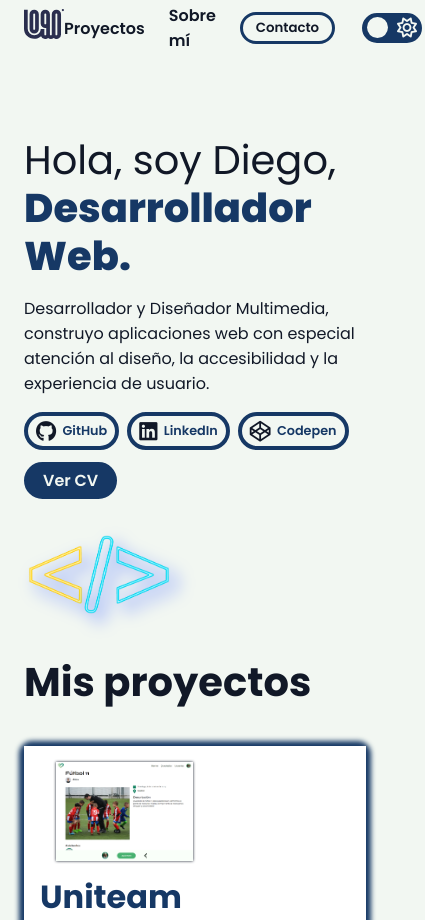
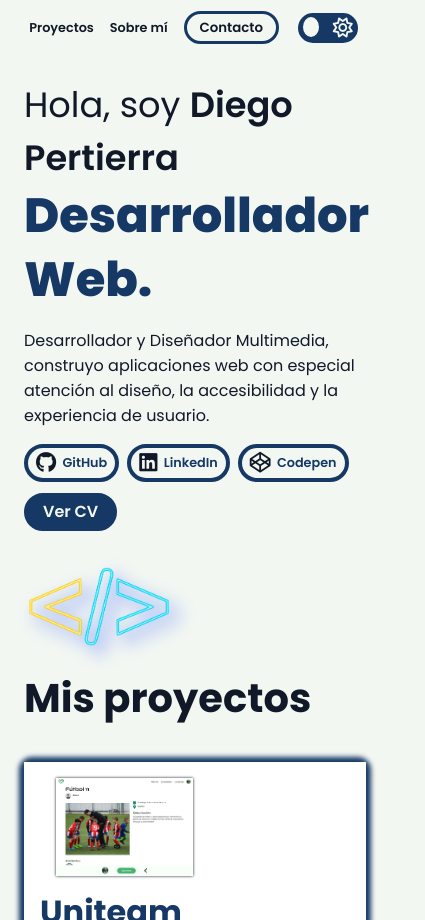
Before and after one commit to DiegoPertierraM/Portfolio-Diego-Pertierra, a website with bundled scripts: page index.html in a window 390 px wide. Shown: the top 920 px of the page, 425 px wide, since content can reach past the window. Built offline with nearby package versions, Linux system fonts and the light colour scheme.

Commit message:
Add mobile menu and adjust content sizes

```diff
--- /dev/null
+++ b/helpers/toggle-mobile-menu.js
@@ -0,0 +1,8 @@
+export const toggleClassBasedOnScreenSize = () => {
+  const menu = document.querySelector('.menu');
+  if (window.innerWidth <= 525) {
+    menu.classList.add('mobile-menu');
+  } else {
+    menu.classList.remove('mobile-menu');
+  }
+};
--- a/index.html
+++ b/index.html
@@ -22,11 +22,6 @@
     <header>
       <div class="menu-highlight"></div>
       <div class="menu">
-        <h1>
-          <a href="index.html"
-            ><img src="logo.svg" alt="Logo personal" width="40px"
-          /></a>
-        </h1>
         <nav>
           <menu>
             <li><a href="#projects">Proyectos</a></li>
@@ -48,7 +43,11 @@
     <main>
       <section id="hero">
         <div>
-          <h2>Hola, soy Diego,<br /><span>Desarrollador Web.</span></h2>
+          <div class="hero-title">
+            <span>Hola, soy </span>
+            <h1>Diego Pertierra</h1>
+            <h2>Desarrollador Web.</h2>
+          </div>
           <p>
             Desarrollador y Diseñador Multimedia, construyo aplicaciones web con
             especial atención al diseño, la accesibilidad y la experiencia de
@@ -251,14 +250,14 @@
         ></span>
         <h2>Contact Me</h2>
         <form id="contact-form">
-          <label for="name">Name:</label>
-          <input type="text" name="user_name" required />
+          <label for="user_name">Name:</label>
+          <input type="text" name="user_name" id="user_name" required />
 
-          <label for="email">Email:</label>
-          <input type="email" name="user_email" required />
+          <label for="user_email">Email:</label>
+          <input type="email" name="user_email" id="user_email" required />
 
           <label for="message">Message:</label>
-          <textarea name="message" required></textarea>
+          <textarea name="message" id="message" required></textarea>
 
           <button type="submit">Send</button>
         </form>
--- a/main.js
+++ b/main.js
@@ -1,6 +1,7 @@
 import { darkMode } from './helpers/dark-mode.js';
 import { onScroll } from './helpers/scroll-menu.js';
 import { initializePopUp } from './helpers/popup.js';
+import { toggleClassBasedOnScreenSize } from './helpers/toggle-mobile-menu.js';
 
 window.addEventListener('scroll', onScroll);
 
@@ -13,3 +14,6 @@
 
 darkMode();
 initializePopUp();
+toggleClassBasedOnScreenSize();
+
+window.addEventListener('resize', toggleClassBasedOnScreenSize);
--- a/style.css
+++ b/style.css
@@ -117,10 +117,11 @@ header {
 
   .menu {
     display: flex;
-    justify-content: space-between;
+    justify-content: flex-end;
     align-items: center;
-    height: 3.5rem;
-    padding-block: 0 1rem;
+    max-width: 950px;
+    margin: 0 auto;
+    padding-block: 0.6rem 1rem;
     padding-inline: 1.5rem;
 
     menu {
@@ -150,7 +151,15 @@ header {
   /* Mobile Menu */
 
   .mobile-menu {
-    display: none;
+    flex-direction: column;
+
+    li {
+      font-size: 0.8rem;
+    }
+
+    menu {
+      gap: 1rem;
+    }
   }
 }
 
@@ -186,6 +195,12 @@ header {
   font-size: 1rem;
   background-color: var(--primary-color);
   color: var(--background-color);
+  transition: 0.25s all;
+}
+
+.show-cv:hover {
+  color: var(--primary-color);
+  background-color: var(--citron);
 }
 
 main {
@@ -194,21 +209,32 @@ main {
     justify-content: space-between;
     padding-block: 1rem 0;
 
+    .hero-title {
+      span,
+      h1 {
+        font-size: 2.2rem;
+        font-weight: 400;
+      }
+
+      h1 {
+        display: inline;
+        font-weight: 600;
+      }
+
+      h2 {
+        color: var(--primary-color);
+        font-size: 3rem;
+        font-weight: 800;
+        margin: 0;
+      }
+    }
+
     img {
       width: 40%;
       min-width: 200px;
       object-fit: contain;
       padding-block: 1rem;
       filter: drop-shadow(0.5rem 0.5rem 0.5rem var(--blue));
-    }
-
-    h2 {
-      font-size: 3rem;
-      font-weight: 400;
-
-      span {
-        color: var(--primary-color);
-        font-weight: 800;
     }
   }
 
@@ -257,7 +283,6 @@ main {
         span {
           font-weight: 600;
           color: var(--primary-color);
-          }
         }
       }
     }
@@ -471,6 +496,7 @@ form button:hover {
 
 @media (width < 650px) {
   section {
+    margin-block: 1rem 0;
     padding-inline: 1rem;
     h2 {
       font-size: 2.5rem;
@@ -480,11 +506,6 @@ form button:hover {
   main section#hero {
     display: flex;
     flex-direction: column;
-
-    h2 {
-      font-size: 2.5rem;
-      line-height: 3rem;
-    }
   }
 
   #projects {
@@ -526,6 +547,7 @@ form button:hover {
   }
 
   section {
+    margin-block: 0;
     padding-inline: 0;
   }
 
```
Lines whose indentation alone changed are shown as unchanged.
